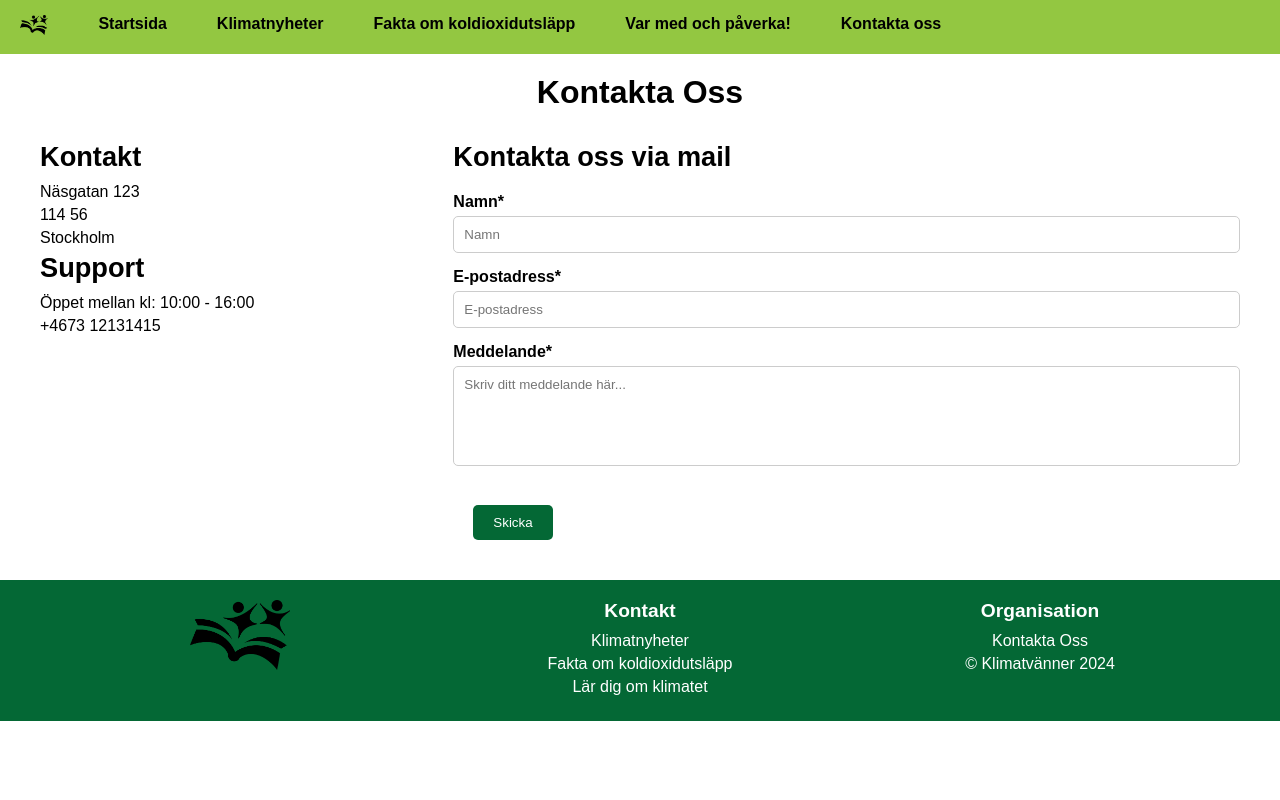
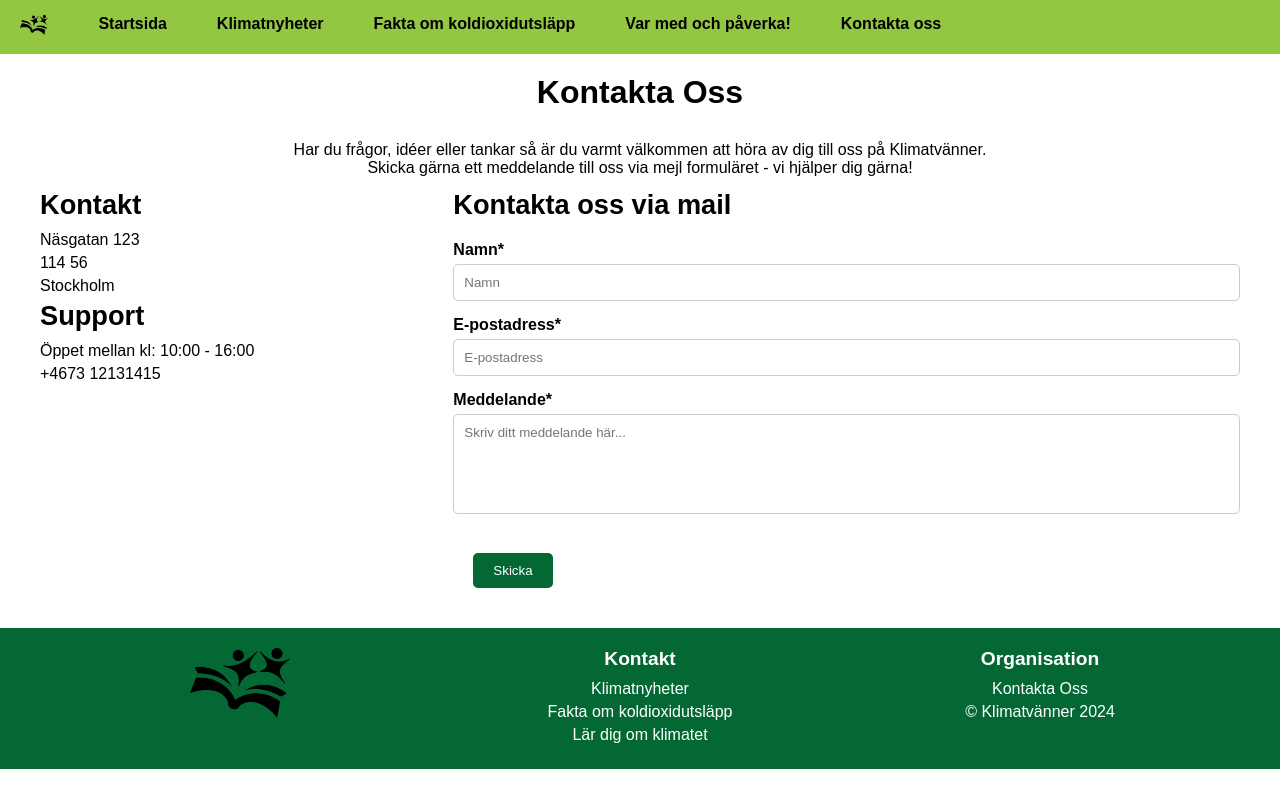
Before and after one commit to gremdot/Klimatvanner, a React (Create React App) app: page /kontakta-oss in a window 1280 px wide. Built offline with nearby package versions, Linux system fonts and the light colour scheme.

Commit message:
Update KontaktaOss.jsx
lagt till informerande text

```diff
--- a/src/KontaktaOss.jsx
+++ b/src/KontaktaOss.jsx
@@ -5,6 +5,8 @@ const KontaktaOss = () => {
   return (
     <div className="kontakta-oss">
       <h1>Kontakta Oss</h1>
+      <p class="centreradtext">Har du frågor, idéer eller tankar så är du varmt välkommen att höra av dig till oss på Klimatvänner.
+        <br/> Skicka gärna ett meddelande till oss via mejl formuläret - vi hjälper dig gärna! </p>
 
       <div className="kontakt-container">
         {/* Kontaktinformation */}
```
